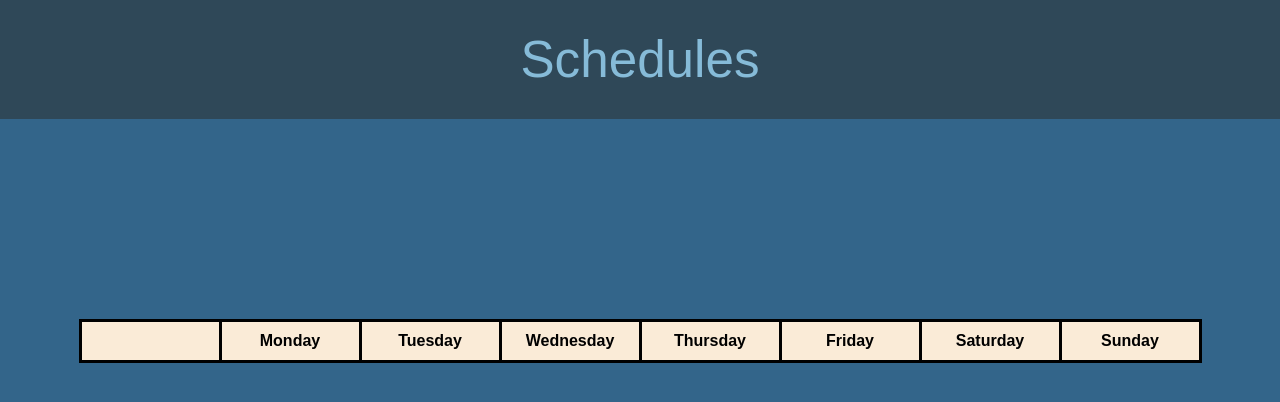
After one commit to MHormes/S2CB-LAMN-software, a PHP site: page /schedules.php in a window 1280 px wide. The commit adds this page. Shown: the top 402 px of the page. Run offline with PHP 8.4, Linux system fonts and the light colour scheme; lists and menus that the app fills with data are empty.

Commit message:
Working login page. Started implementing schedules page. -Nikola and Maarten (working on one PC)

```diff
--- a/LAMN-Webiste/CSS_FILES/login.css
+++ b/LAMN-Webiste/CSS_FILES/login.css
@@ -28,6 +28,7 @@ body {
     color: #86BBD8;
     padding: 30px;
     font-size: 4vw;
+    text-align: center;
 }
 
 
--- /dev/null
+++ b/LAMN-Webiste/CSS_FILES/schedule.css
@@ -0,0 +1,16 @@
+table, th{
+    border:3px solid black;
+    border-collapse: collapse;
+}
+
+table{
+    margin-left: auto;
+    margin-right: auto;
+    margin-top: 200px;
+    background-color: antiquewhite;
+}
+
+th, td {
+    padding: 10px;
+    width: 140px;
+  }
--- /dev/null
+++ b/LAMN-Webiste/DatabaseConn/connection.php
@@ -0,0 +1,4 @@
+<?php
+
+$username = "dbi456806";
+$password = "LAMNSoftware";
--- /dev/null
+++ b/LAMN-Webiste/PHP_PAGES/schedules.php
@@ -0,0 +1,32 @@
+<!DOCTYPE html>
+<html>
+    <head>
+        <meta charset="utf-8">
+        <meta name="viewport" content="width=device-width, initial-scale=1.0">
+        <meta name="description" content="MediaBazaar Website">
+        <title>Media Bazaar Employee Portal</title>
+        <link rel="stylesheet" type="text/css" href="../CSS_FILES/login.css">
+        <link rel="stylesheet" type="text/css" href="../CSS_FILES/schedule.css">
+
+    </head>
+
+    <body>
+    <div class="header">Schedules</div>
+    <div class="schedules_table">
+    <table>
+    <tr>
+    <th></th>
+    <th>Monday</th>
+    <th>Tuesday</th>
+    <th>Wednesday</th>
+    <th>Thursday</th>
+    <th>Friday</th>
+    <th>Saturday</th>
+    <th>Sunday</th>
+    </tr>
+
+    </table>
+    </div>
+
+
+    </body>
```
Also changed, not shown: LAMN-Webiste/Classes/schedules.php (added, +19 -0 lines), LAMN-Webiste/PHP_PAGES/index.php (+44 -38 lines), LAMN-Webiste/Classes/user.php (added).
